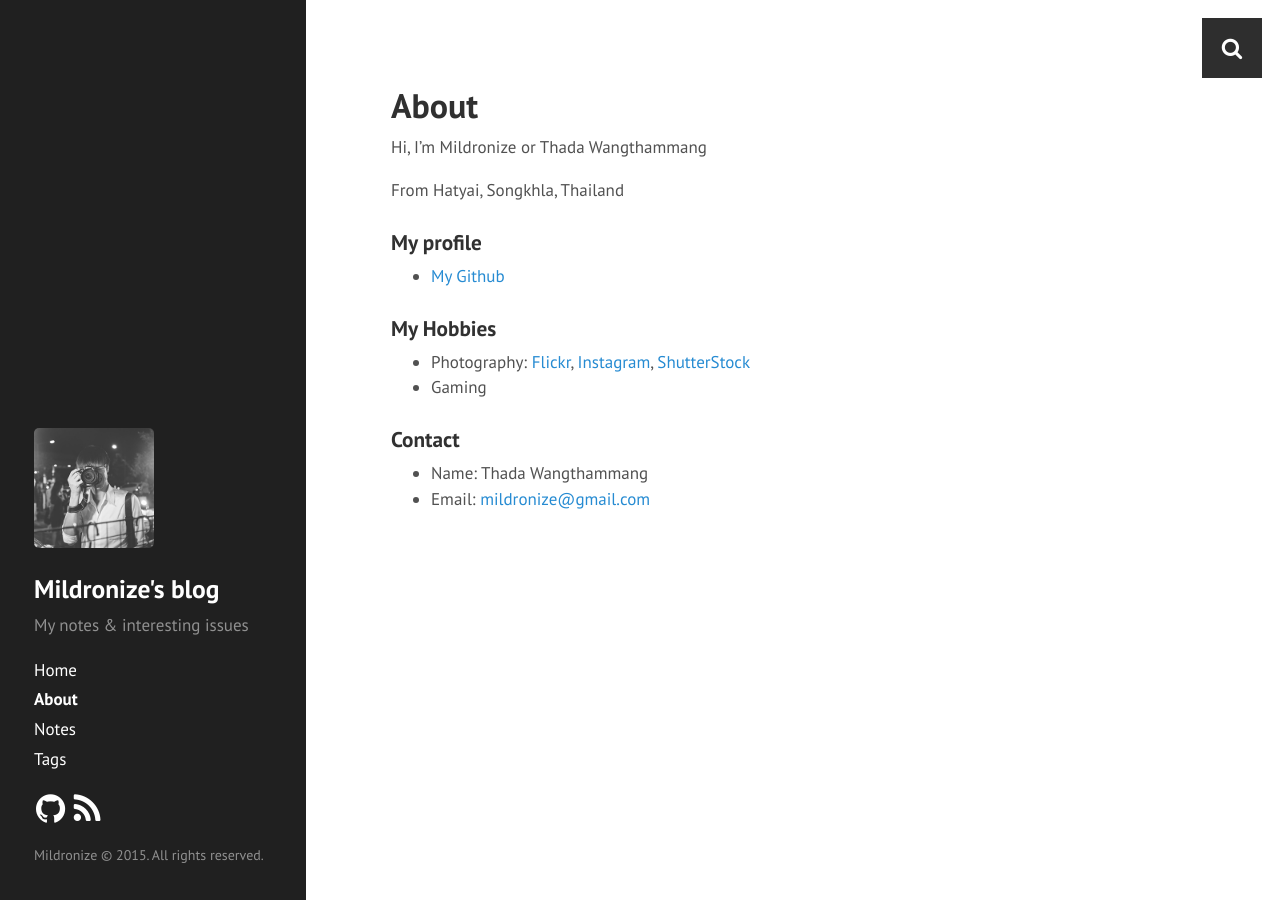
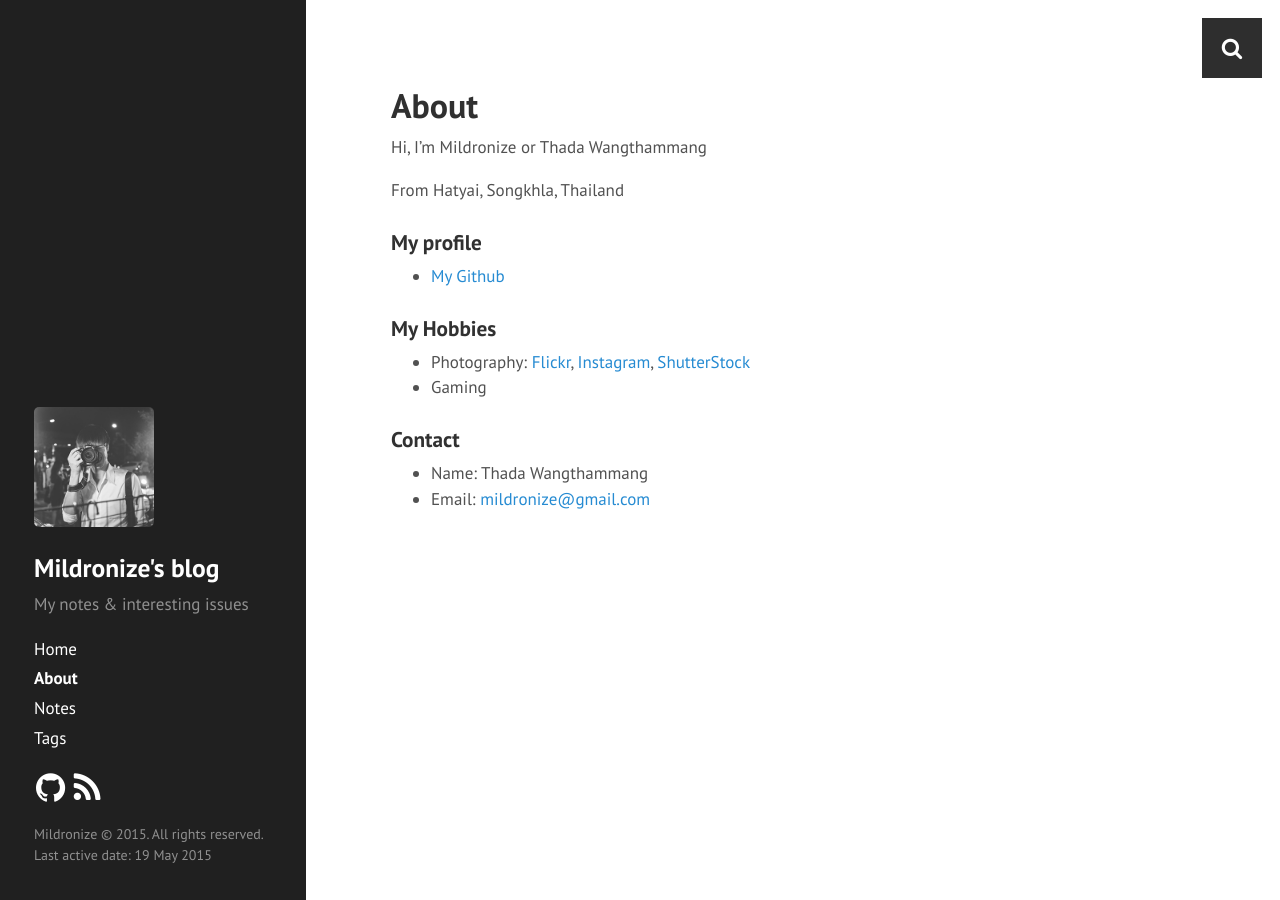
Before and after one commit to mildronize/blog-jekyll, a Jekyll site: the page built from about.md, in a window 1280 px wide. Built offline with Jekyll 4.4.1, drawn with Linux system fonts in a browser that asks for light colours; Markdown is read by kramdown in place of the engine named in the settings.

Commit message:
add last active date on sidebar

```diff
--- a/_config.yml
+++ b/_config.yml
@@ -20,7 +20,6 @@ baseurl:          /
 image_url:        /public/images
 comment:          true
 
-
 author:
   codename:       mildronize
   name:           'Thada Wangthammang'
--- a/_includes/sidebar.html
+++ b/_includes/sidebar.html
@@ -42,6 +42,6 @@
     </p>
 
 
-    <p class="text-small">Mildronize &copy; {{ site.time | date: '%Y' }}. All rights reserved.</p>
+    <p class="text-small">Mildronize &copy; {{ site.time | date: '%Y' }}. All rights reserved.<br/>Last active date: {{ site.time | date_to_string }}</p>
   </div>
 </div>
```
Also changed, not shown: index.html (indentation only).
